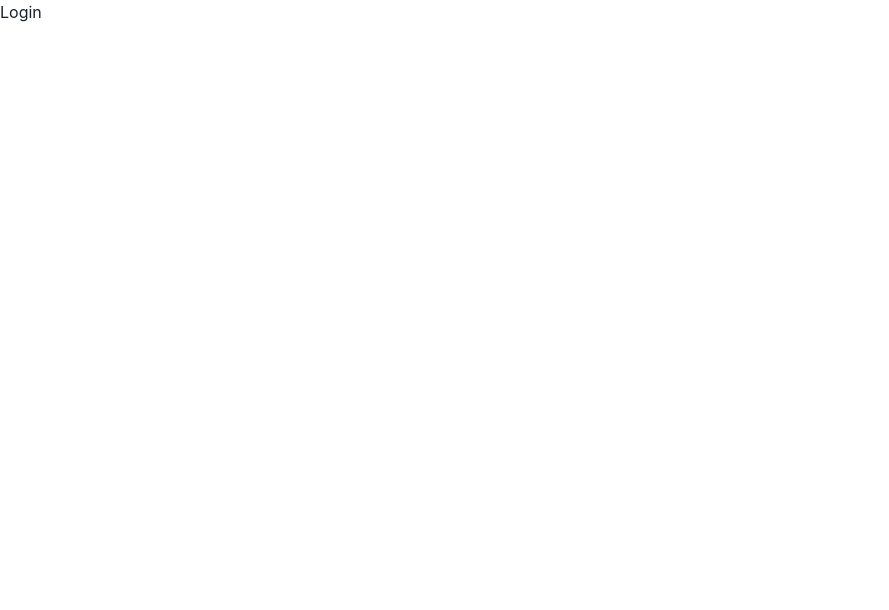
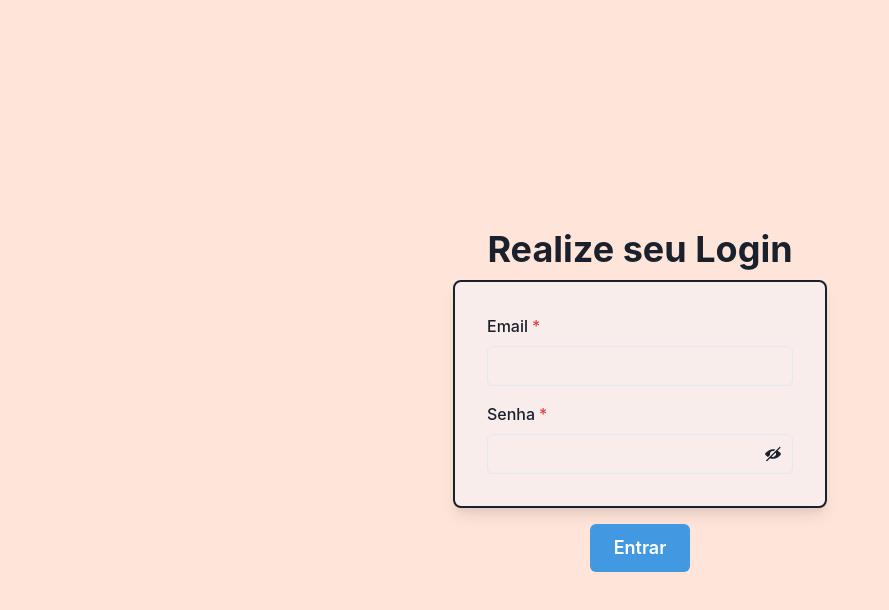
Before and after one commit to SamsSouza22/FrontendDesafio, a React (Vite) app in the folder frontend/: page /auth/login in a window 1280 px wide. Shown: the top 610 px of the page, without its empty margins (0-889 px from the left). Built offline with nearby package versions, Linux system fonts and the light colour scheme.

Commit message:
Creating login page

```diff
--- a/frontend/src/pages/auth/Login.jsx
+++ b/frontend/src/pages/auth/Login.jsx
@@ -1,3 +1,31 @@
-const Login = () => <div>Login</div>;
+import React from "react";
+import { Stack, Button, Heading } from "@chakra-ui/react";
+import AuthLayout from "../../components/AuthLayout";
+import AuthForm from "../../components/AuthForm";
 
+const Login = () => {
+    return (
+        <AuthLayout>
+            <Stack align={"center"}>
+                <Heading fontSize={"4xl"} textAlign={"center"}>
+                    Realize seu Login
+                </Heading>
+            </Stack>
+            <AuthForm showNameField={false} />
+            <Stack spacing={10} pt={2}>
+                <Button
+                    loadingText="Submitting"
+                    size="lg"
+                    bg={"blue.400"}
+                    color={"white"}
+                    _hover={{
+                        bg: "blue.500",
+                    }}
+                >
+                    Entrar
+                </Button>
+            </Stack>
+        </AuthLayout>
+    );
+};
 export default Login;
--- a/frontend/src/pages/auth/Register.jsx
+++ b/frontend/src/pages/auth/Register.jsx
@@ -34,7 +34,7 @@ const Register = () => {
       <Stack pt={6}>
         <Text align={"center"}>
           Já tem um cadastro?{" "}
-            <ChakraLink as={Link} to="/login" color={"blue.400"}>Login</ChakraLink>
+            <ChakraLink as={Link} to="/auth/login" color={"blue.400"}>Login</ChakraLink>
         </Text>
       </Stack>
     </AuthLayout>
```
